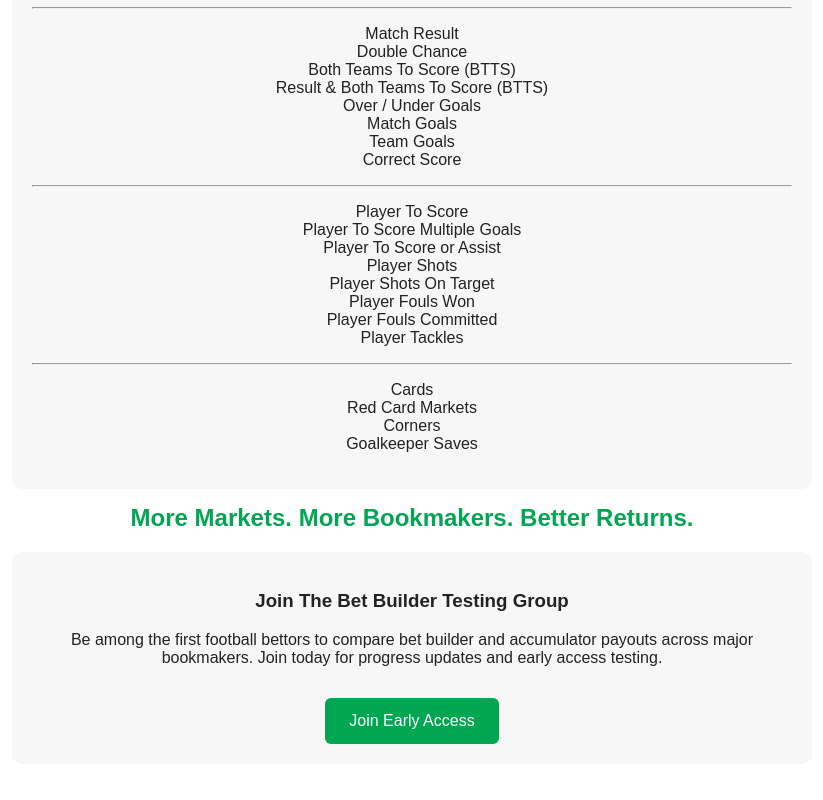
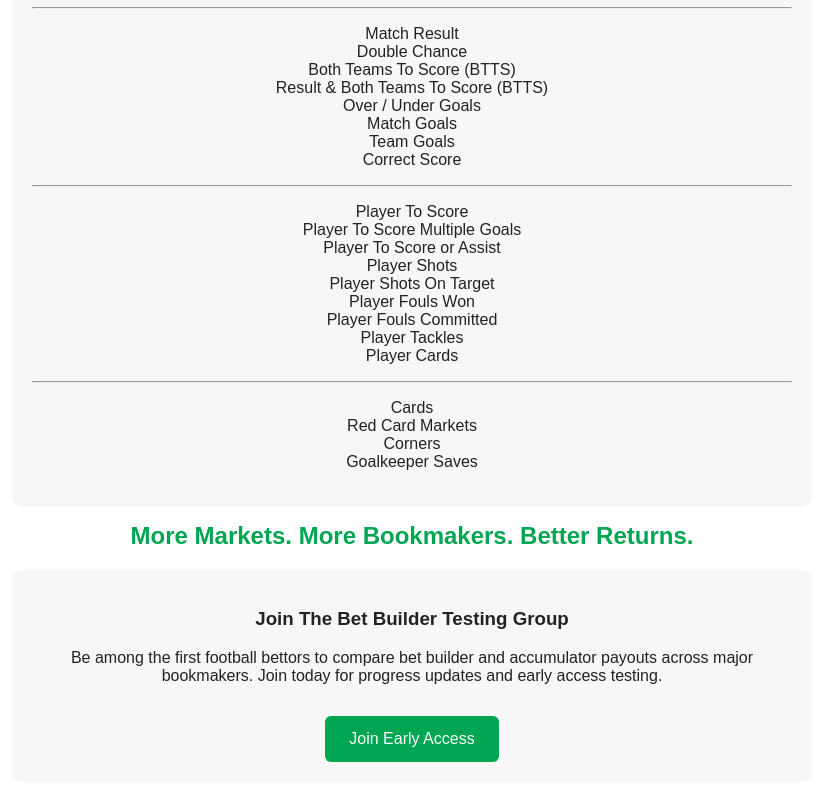
Before and after one commit to checkabookie/checkabookie, a plain HTML site: page index.html in a window 1280 px wide. Shown: the part 1229-2029 px from the top of the page, without its empty margins (228-1051 px from the left). Drawn offline with Linux system fonts and the light colour scheme.

```diff
--- a/index.html
+++ b/index.html
@@ -250,6 +250,7 @@
 Player Fouls Won<br>
 Player Fouls Committed<br>
 Player Tackles<br>
+Player Cards<br>
 </p>
 
 <hr>
```
